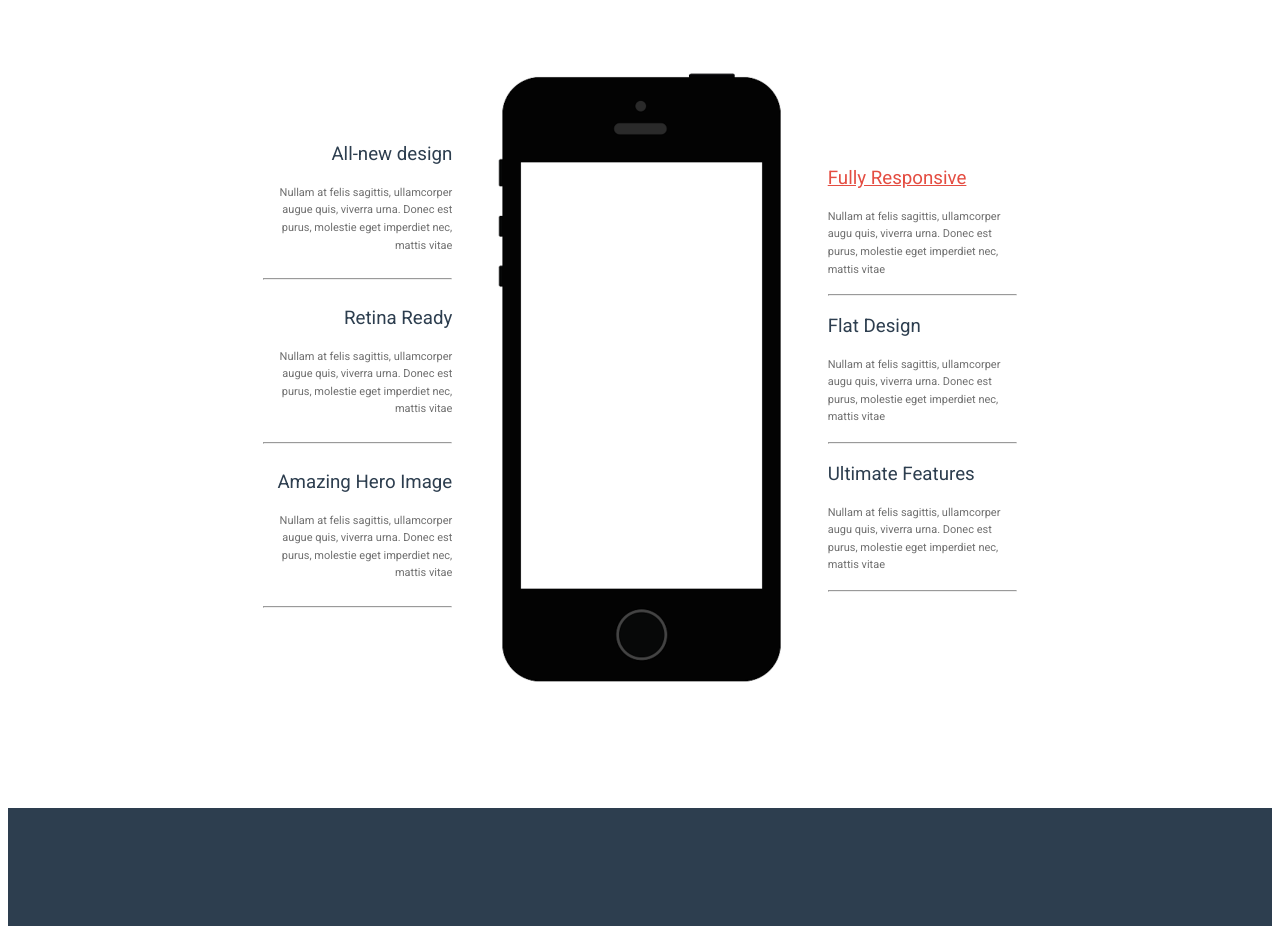
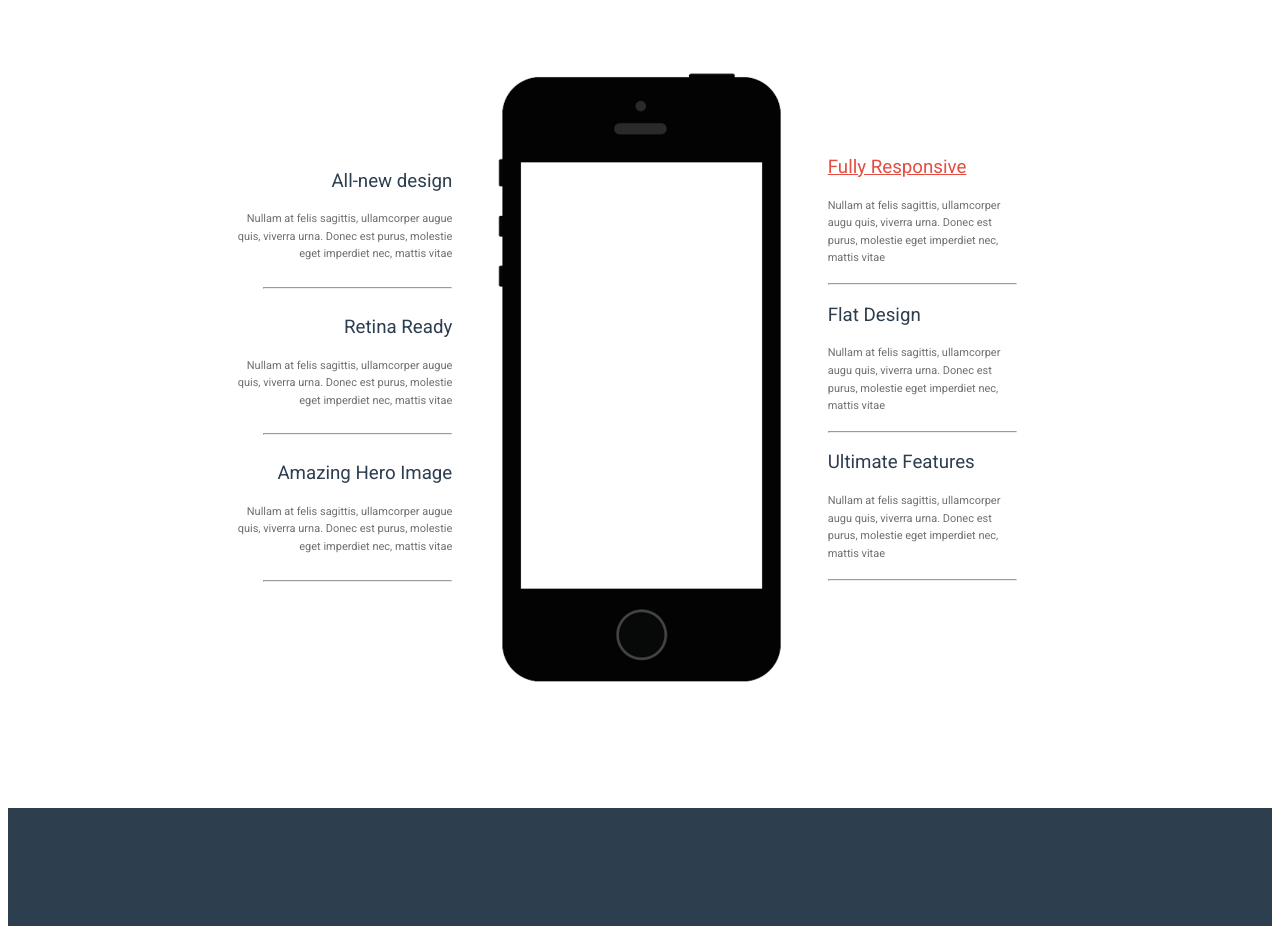
Before and after one commit to Elishala/free-liberty, a plain HTML site: page index.html in a window 1280 px wide. Shown: the part 860-1786 px from the top of the page. Drawn offline with nearby package versions, Linux system fonts and the light colour scheme; files that its build step writes are made by us from their sources.

Commit message:
section two paragraphs are lined up more precisely now.

```diff
--- a/css/main-two.css
+++ b/css/main-two.css
@@ -179,16 +179,16 @@ nav {
   font-family: 'Roboto', sans-serif;
   font-weight: lighter;
   color: #6F6F6F;
-  width: 50%;
+  /*width: 50%;*/
   font-size: 11px;
   line-height: 1.6em;
   text-align: right;
-  padding-left: 50%;
+  padding-left: 42%;
 }
 
 .sec-two-flexcontainer-right-side {
   flex: 0 0 33%;
-  padding-top: 2%;
+  /*padding-top: 2%;*/
   text-align: left;
   align-items: center;
   order: 1;
```
